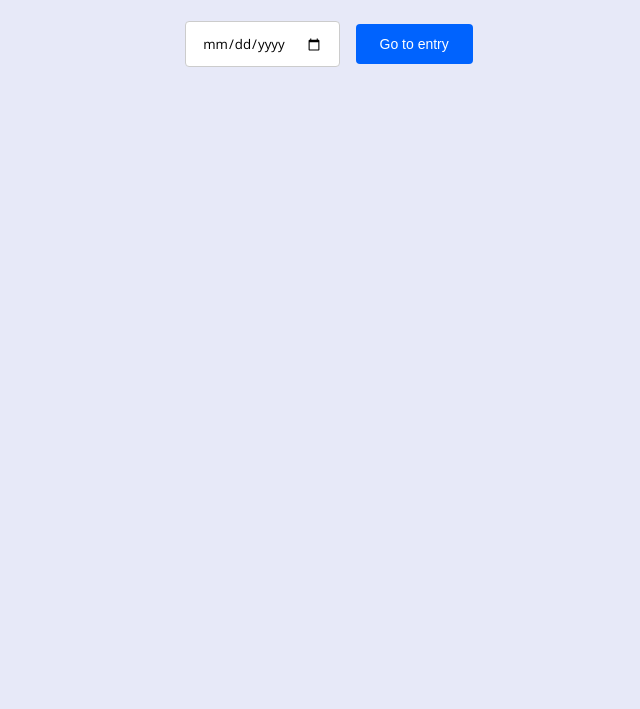
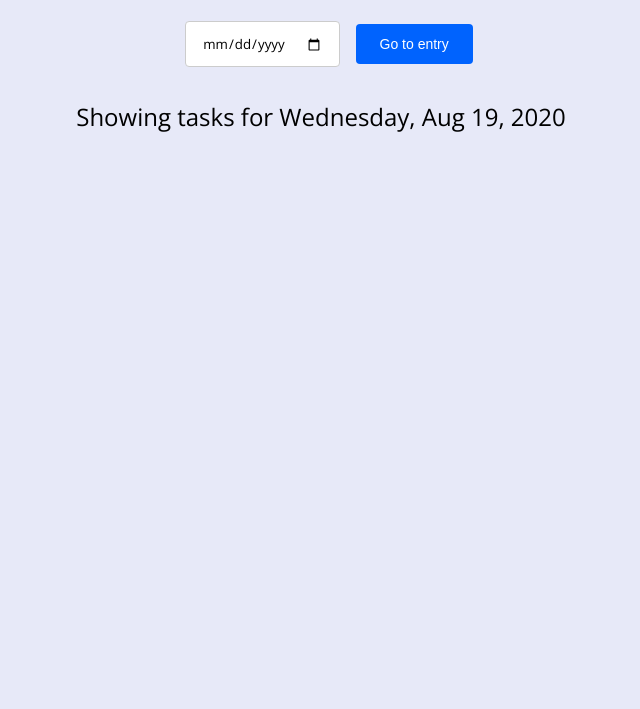
Before and after one commit to sadmansh/workit, a React app in the folder client/: page /dashboard in a window 1280 px wide. Shown: the part 91-800 px from the top of the page, without its empty margins (319-959 px from the left). Built offline with nearby package versions, Linux system fonts and the light colour scheme; no server answers.

Commit message:
Show entry date

```diff
--- a/client/package.json
+++ b/client/package.json
@@ -17,7 +17,7 @@
     "react-redux": "^7.2.0",
     "react-router": "^5.1.2",
     "react-router-dom": "^5.2.0",
-    "react-scripts": "3.4.1",
+    "react-scripts": "^3.4.3",
     "redux": "^4.0.5",
     "redux-thunk": "^2.3.0"
   },
--- a/client/src/components/App.scss
+++ b/client/src/components/App.scss
@@ -109,6 +109,15 @@ a {
 			max-width: auto;
 		}
 	}
+}
+
+
+// Today date
+
+.today-date {
+	margin-bottom: 1.5rem;
+	font-weight: 300;
+	font-size: 1.5rem;
 }
 
 
--- a/client/src/components/Entry/Today.js
+++ b/client/src/components/Entry/Today.js
@@ -29,11 +29,12 @@ const Today = props => {
 		}
 	}, [props, todayEntry])
 
-
-
 	return (
 		<div className="today" style={{ textAlign: 'center' }}>
 			<EntryPicker entries={entries} />
+			{todayEntry && todayEntry.signIn ?
+				<h1 className="today-date">Showing tasks for {moment(todayEntry.signIn).format('dddd, MMM D, YYYY')}</h1>
+			: <h1 className="today-date">Showing tasks for {moment(Date.now()).format('dddd, MMM D, YYYY')}</h1>}
 			<SignIn entry={todayEntry} />
 			{todayEntry && todayEntry.signIn ?
 				<div>
```
Also changed, not shown: 1 other file.
